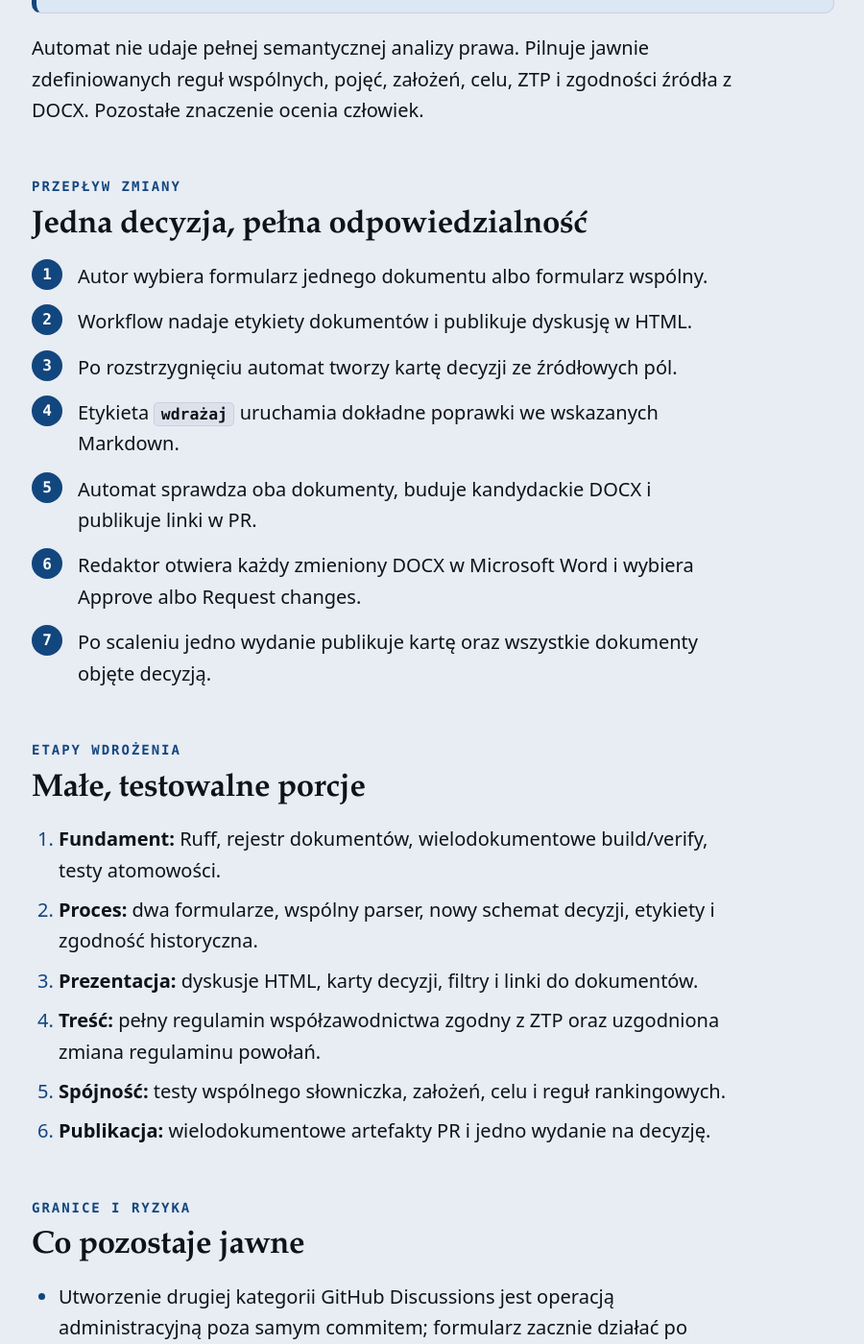
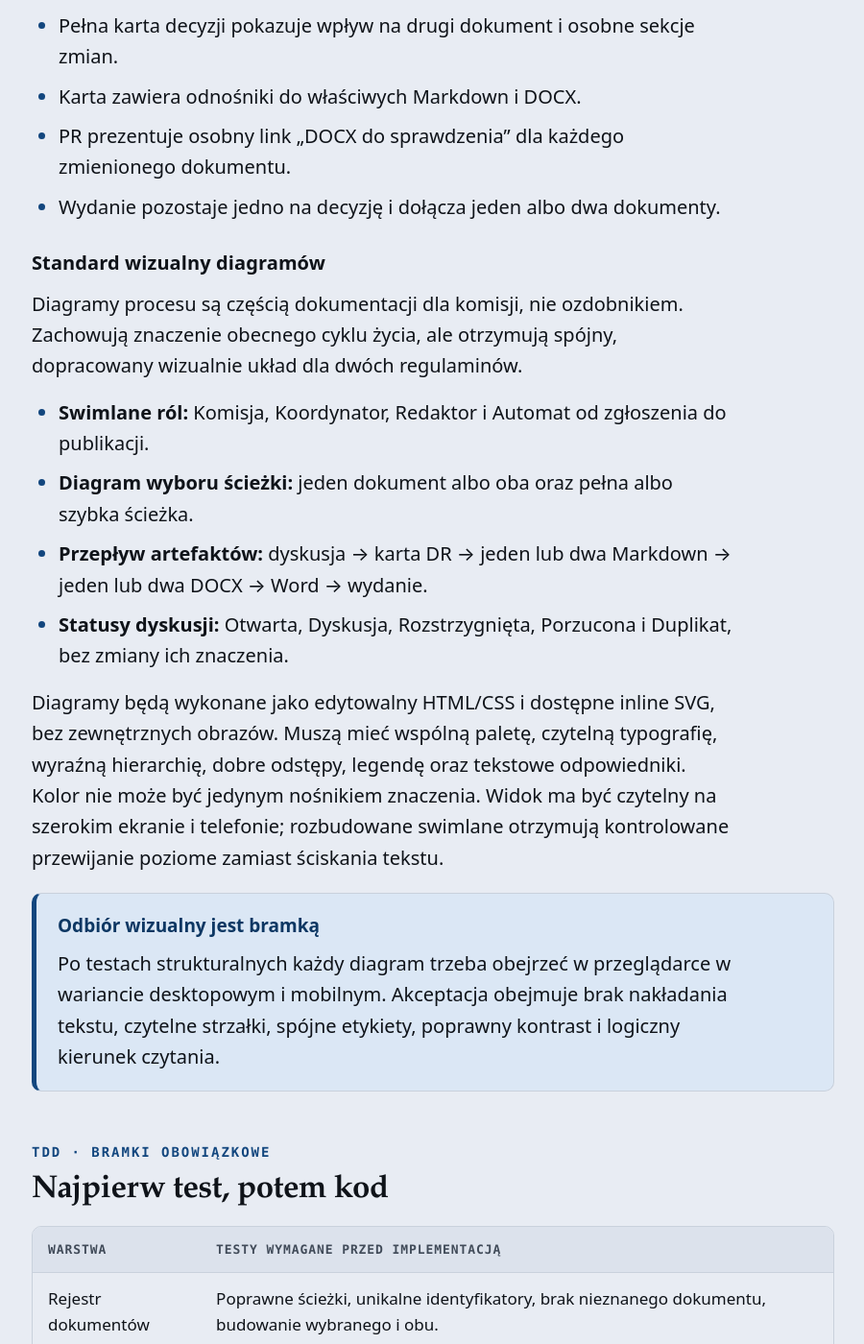
Before and after one commit to Fencer4Life/Regulamin_Kadry-SPWS, a Jekyll site: the page plany/2026-09-27-dwa-regulaminy-wspolny-automat-design.html, which Jekyll copies as it is, in a window 1280 px wide and 1400 px high, scrolled down 8180 px. Shown: the whole window at 96% size, without its empty margins (189-1089 px from the left). Built offline with Jekyll 4.4.1, drawn with Linux system fonts in a browser that asks for light colours; some of the changed text lies outside the part shown.

Commit message:
docs: add roles and visual standards

```diff
--- a/plany/2026-09-27-dwa-regulaminy-wspolny-automat-design.html
+++ b/plany/2026-09-27-dwa-regulaminy-wspolny-automat-design.html
@@ -213,12 +213,32 @@
       </tbody>
     </table></div>
     <p>Obecna kategoria GitHub Discussions zachowuje obsługę pojedynczego dokumentu i zgodność historyczną. Nowa kategoria obsługuje wspólną zmianę. Oba formularze są normalizowane do jednego schematu karty; dane pochodzą wyłącznie z pól dyskusji.</p>
+    <p>Przed rozstrzygnięciem Koordynator wskazuje wynik decyzji: <strong>przyjęta</strong> albo <strong>odrzucona</strong>. Automat nie może już nadawać każdej karcie statusu „przyjęta”. Decyzja odrzucona otrzymuje kartę DR i zachowuje etykietę dokumentu, którego dotyczy, ale nie uruchamia zmiany Markdown ani generowania nowego DOCX.</p>
     <h3>Etykiety dokumentów</h3>
     <ul>
       <li><code>Regulamin: Reprezentacja</code></li>
       <li><code>Regulamin: Zawody</code></li>
     </ul>
     <p>Zmiana obu dokumentów ma obie etykiety, procesowa — żadnej. Widoki HTML wyświetlają te same oznaczenia i pozwalają po nich filtrować. Historyczne decyzje są w widoku domyślnie przypisane do Reprezentacji bez masowej edycji kart.</p>
+  </section>
+
+  <section>
+    <p class="kicker">Role i odpowiedzialność</p>
+    <h2>Zachowujemy proces Koordynator → Redaktor → Komisja</h2>
+    <div class="tablewrap"><table>
+      <thead><tr><th>Rola</th><th>Odpowiedzialność</th><th>Granica</th></tr></thead>
+      <tbody>
+        <tr><td><strong>Komisja regulaminowa</strong></td><td>Rozważa warianty, rozstrzyga sprawę i akceptuje kartę decyzji oraz końcowe brzmienie jednego lub obu regulaminów.</td><td>Automatyczne zamknięcie dyskusji nie zastępuje decyzji Komisji.</td></tr>
+        <tr><td><strong>Koordynator dyskusji</strong></td><td>Porządkuje rozmowę, zapisuje uzgodnione rozwiązanie, uzasadnienie, wynik oraz wpływ na drugi dokument; po skompletowaniu danych nadaje właściwą etykietę rozstrzygnięcia.</td><td>Nie rozstrzyga samodzielnie i nie odpowiada z samej roli za redakcję ZTP.</td></tr>
+        <tr><td><strong>Redaktor regulaminu</strong></td><td>Przygotowuje w dyskusji dokładne stare i nowe brzmienie Markdown, pilnuje ZTP, słowniczka, celu i spójności obu regulaminów; sprawdza wynikowe DOCX w Wordzie.</td><td>Nie zmienia sensu rozstrzygnięcia Komisji i nie edytuje ręcznie wygenerowanego DOCX.</td></tr>
+        <tr><td><strong>Automatyzacja</strong></td><td>Mapuje pola dyskusji do karty, stosuje dokładne zmiany, buduje DOCX, uruchamia testy, publikuje i archiwizuje.</td><td>Nie interpretuje decyzji i nie dopisuje brakującego uzasadnienia.</td></tr>
+      </tbody>
+    </table></div>
+    <p>Jedna osoba może pełnić funkcję Koordynatora i Redaktora, lecz wykonuje wtedy dwa jawnie rozdzielone zestawy czynności.</p>
+    <div class="note warn">
+      <p class="lede">Dokumentacja procesu wymaga korekty</p>
+      <p><code>przewodnik.html</code>, diagramy, <code>ZASADY_REJESTRU.md</code> i ich testy muszą opisywać ten sam proces. Należy usunąć stare polecenie edycji karty decyzji: źródłem danych pozostaje opis dyskusji, a karta jest generowana i odświeżana automatycznie.</p>
+    </div>
   </section>
 
   <section>
@@ -232,6 +252,19 @@
       <li>PR prezentuje osobny link „DOCX do sprawdzenia” dla każdego zmienionego dokumentu.</li>
       <li>Wydanie pozostaje jedno na decyzję i dołącza jeden albo dwa dokumenty.</li>
     </ul>
+    <h3>Standard wizualny diagramów</h3>
+    <p>Diagramy procesu są częścią dokumentacji dla komisji, nie ozdobnikiem. Zachowują znaczenie obecnego cyklu życia, ale otrzymują spójny, dopracowany wizualnie układ dla dwóch regulaminów.</p>
+    <ul>
+      <li><strong>Swimlane ról:</strong> Komisja, Koordynator, Redaktor i Automat od zgłoszenia do publikacji.</li>
+      <li><strong>Diagram wyboru ścieżki:</strong> jeden dokument albo oba oraz pełna albo szybka ścieżka.</li>
+      <li><strong>Przepływ artefaktów:</strong> dyskusja → karta DR → jeden lub dwa Markdown → jeden lub dwa DOCX → Word → wydanie.</li>
+      <li><strong>Statusy dyskusji:</strong> Otwarta, Dyskusja, Rozstrzygnięta, Porzucona i Duplikat, bez zmiany ich znaczenia.</li>
+    </ul>
+    <p>Diagramy będą wykonane jako edytowalny HTML/CSS i dostępne inline SVG, bez zewnętrznych obrazów. Muszą mieć wspólną paletę, czytelną typografię, wyraźną hierarchię, dobre odstępy, legendę oraz tekstowe odpowiedniki. Kolor nie może być jedynym nośnikiem znaczenia. Widok ma być czytelny na szerokim ekranie i telefonie; rozbudowane swimlane otrzymują kontrolowane przewijanie poziome zamiast ściskania tekstu.</p>
+    <div class="note accent">
+      <p class="lede">Odbiór wizualny jest bramką</p>
+      <p>Po testach strukturalnych każdy diagram trzeba obejrzeć w przeglądarce w wariancie desktopowym i mobilnym. Akceptacja obejmuje brak nakładania tekstu, czytelne strzałki, spójne etykiety, poprawny kontrast i logiczny kierunek czytania.</p>
+    </div>
   </section>
 
   <section>
@@ -243,8 +276,8 @@
         <tr><td>Rejestr dokumentów</td><td>Poprawne ścieżki, unikalne identyfikatory, brak nieznanego dokumentu, budowanie wybranego i obu.</td></tr>
         <tr><td>Atomowość</td><td>Błąd drugiego źródła nie zmienia żadnego Markdown ani DOCX.</td></tr>
         <tr><td>Formularze</td><td>Jedna para dla pojedynczego dokumentu, dwie kompletne pary dla wspólnej zmiany, odrzucenie par częściowych i sprzecznego zakresu.</td></tr>
-        <tr><td>Karty decyzji</td><td>Bezpośrednie mapowanie pól, schema nowej wersji, zgodność wsteczna kart historycznych.</td></tr>
-        <tr><td>HTML</td><td>Etykiety, filtry, widoczność decyzji wspólnej w obu filtrach, brak etykiety dla decyzji procesowej.</td></tr>
+        <tr><td>Karty decyzji</td><td>Bezpośrednie mapowanie pól, wynik przyjęta/odrzucona, schema nowej wersji, zgodność wsteczna kart historycznych.</td></tr>
+        <tr><td>HTML</td><td>Etykiety, filtry, widoczność decyzji wspólnej w obu filtrach, brak etykiety dla decyzji procesowej oraz struktura i dostępność diagramów.</td></tr>
         <tr><td>ZTP</td><td>Przedmiot → definicje → cel; ciągła numeracja; stabilne identyfikatory; poprawne odesłania i hierarchia jednostek.</td></tr>
         <tr><td>Markdown–DOCX</td><td>Pokrycie treści, deterministyczna generacja, kontrakt układu i zachowanie poprzedniego DOCX po błędzie.</td></tr>
         <tr><td>Między dokumentami</td><td>Nazwa Rankingu, 2×PPW + MPW, 0 za brak MPW, V0, nadrzędność, wspólny cel, zgodność słowniczka.</td></tr>
@@ -261,13 +294,15 @@
     <p class="kicker">Przepływ zmiany</p>
     <h2>Jedna decyzja, pełna odpowiedzialność</h2>
     <ol class="steps">
-      <li>Autor wybiera formularz jednego dokumentu albo formularz wspólny.</li>
-      <li>Workflow nadaje etykiety dokumentów i publikuje dyskusję w HTML.</li>
-      <li>Po rozstrzygnięciu automat tworzy kartę decyzji ze źródłowych pól.</li>
+      <li>Autor wybiera formularz jednego dokumentu albo formularz wspólny i wskazuje Koordynatora.</li>
+      <li>Koordynator prowadzi rozmowę, utrwala rozwiązanie, uzasadnienie, wynik i wpływ na drugi dokument.</li>
+      <li>Redaktor przygotowuje w opisie dyskusji dokładne brzmienie ZTP dla jednego albo obu Markdown.</li>
+      <li>Po uzgodnieniu wyniku Koordynator nadaje <code>rozstrzygnięta</code> albo <code>redakcja-bez-zmiany-sensu</code>.</li>
+      <li>Automat tworzy kartę decyzji ze źródłowych pól i draft PR.</li>
       <li>Etykieta <code>wdrażaj</code> uruchamia dokładne poprawki we wskazanych Markdown.</li>
       <li>Automat sprawdza oba dokumenty, buduje kandydackie DOCX i publikuje linki w PR.</li>
-      <li>Redaktor otwiera każdy zmieniony DOCX w Microsoft Word i wybiera Approve albo Request changes.</li>
-      <li>Po scaleniu jedno wydanie publikuje kartę oraz wszystkie dokumenty objęte decyzją.</li>
+      <li>Redaktor otwiera każdy zmieniony DOCX w Microsoft Word; Komisja wybiera Approve albo Request changes.</li>
+      <li>Po scaleniu jedno wydanie publikuje kartę oraz wszystkie dokumenty objęte decyzją i zamyka dyskusję.</li>
     </ol>
   </section>
 
@@ -277,7 +312,7 @@
     <ol>
       <li><strong>Fundament:</strong> Ruff, rejestr dokumentów, wielodokumentowe build/verify, testy atomowości.</li>
       <li><strong>Proces:</strong> dwa formularze, wspólny parser, nowy schemat decyzji, etykiety i zgodność historyczna.</li>
-      <li><strong>Prezentacja:</strong> dyskusje HTML, karty decyzji, filtry i linki do dokumentów.</li>
+      <li><strong>Prezentacja:</strong> aktualny przewodnik ról, dyskusje HTML, karty decyzji, filtry, linki oraz dopracowane diagramy.</li>
       <li><strong>Treść:</strong> pełny regulamin współzawodnictwa zgodny z ZTP oraz uzgodniona zmiana regulaminu powołań.</li>
       <li><strong>Spójność:</strong> testy wspólnego słowniczka, założeń, celu i reguł rankingowych.</li>
       <li><strong>Publikacja:</strong> wielodokumentowe artefakty PR i jedno wydanie na decyzję.</li>
@@ -306,6 +341,8 @@
       <li>Oba formularze tworzą poprawne karty i obsługują odpowiednio jeden albo dwa dokumenty.</li>
       <li>Zmiana wspólna jest atomowa i generuje dwa dokumenty do przeglądu.</li>
       <li>HTML poprawnie pokazuje i filtruje etykiety <code>Regulamin: Reprezentacja</code> oraz <code>Regulamin: Zawody</code>.</li>
+      <li>Przewodnik, Zasady Rejestru, formularze i workflowy opisują ten sam podział ról oraz jedno źródło danych w dyskusji.</li>
+      <li>Diagramy procesu przechodzą kontrolę strukturalną, dostępnościową i ręczny odbiór w widoku desktopowym oraz mobilnym.</li>
       <li>Ruff i pełny zestaw testów są zielone.</li>
       <li>Każdy zmieniony DOCX został ręcznie sprawdzony w Microsoft Word przed scaleniem.</li>
     </ul>
```
